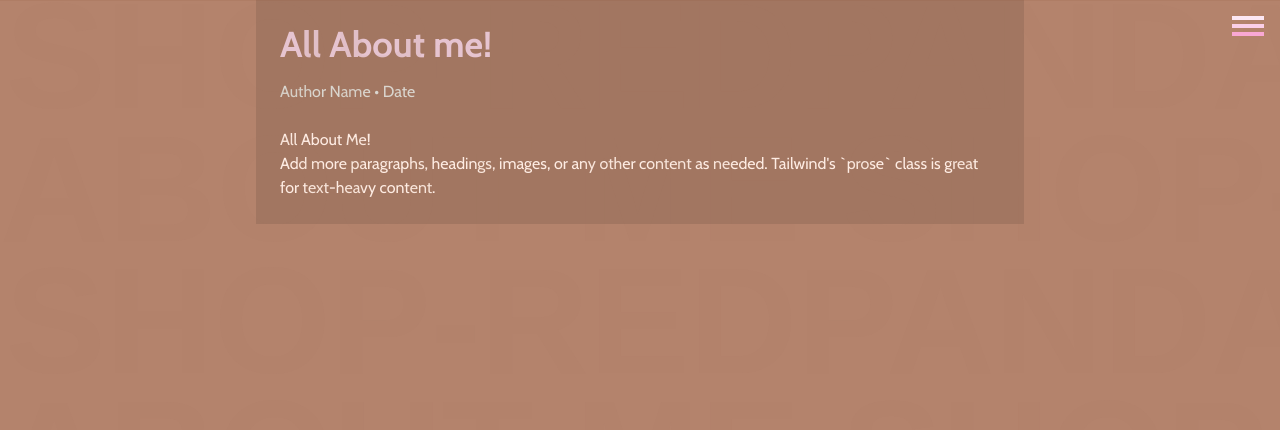
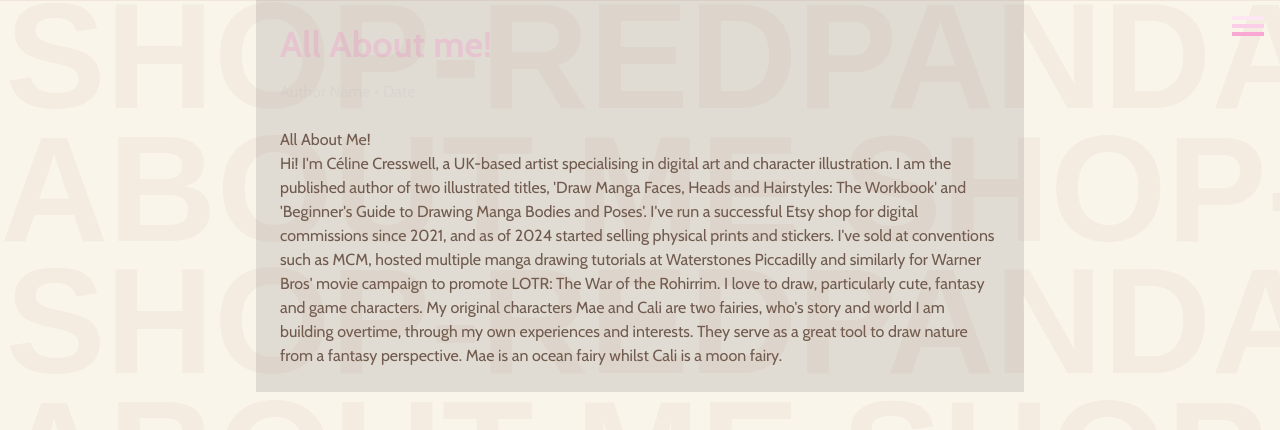
Before and after one commit to AnarresNative/shop-redpanda, a Next.js app in the folder shop-redpanda/: page /about in a window 1280 px wide. Shown: the top 430 px of the page. Built offline with nearby package versions, Linux system fonts and the light colour scheme; a web font is replaced by a local one.

Commit message:
Updated about me and footer

```diff
--- a/shop-redpanda/app/about/page.tsx
+++ b/shop-redpanda/app/about/page.tsx
@@ -15,10 +15,13 @@ const Post = () => {
           <p>
             All About Me!
           </p>
-          <p>
-            Add more paragraphs, headings, images, or any other content as needed. Tailwind&apos;s `prose` class is great for
-            text-heavy content.
-          </p>
+            <p>
+            Hi! I&apos;m Céline Cresswell, a UK-based artist specialising in digital art and character illustration. I am the published author of two illustrated titles, &apos;Draw Manga Faces, Heads and Hairstyles: The Workbook&apos; and &apos;Beginner&apos;s Guide to Drawing Manga Bodies and Poses&apos;. I&apos;ve run a successful Etsy shop for digital commissions since 2021, and as of 2024 started selling physical prints and stickers. I&apos;ve sold at conventions such as MCM, hosted multiple manga drawing tutorials at Waterstones Piccadilly and similarly for Warner Bros&apos; movie campaign to promote LOTR: The War of the Rohirrim.
+
+      I love to draw, particularly cute, fantasy and game characters.
+
+      My original characters Mae and Cali are two fairies, who&apos;s story and world I am building overtime, through my own experiences and interests. They serve as a great tool to draw nature from a fantasy perspective. Mae is an ocean fairy whilst Cali is a moon fairy.
+            </p>
         </div>
       </div>
     </div>
--- a/shop-redpanda/app/globals.css
+++ b/shop-redpanda/app/globals.css
@@ -5,8 +5,8 @@
 @tailwind utilities;
 
 :root {
-  --background: #b4836c;
-  --foreground: #feece3;
+  --background: #faf5eb;
+  --foreground: #705a4e;
   --pc-width: calc(100vw - 10px)
 }
 
--- a/shop-redpanda/components/footer.tsx
+++ b/shop-redpanda/components/footer.tsx
@@ -12,7 +12,7 @@ export default function Srfooter() {
               >
               <Image src="/images/Etsy.png" alt="Etsy Logo" className="w-6 h-6 transition-opacity duration-100 hover:opacity-60" width={500} height={500}/>
             </a>
-            Insert email here
+            shopredpandaillustrations@gmail.com
     </footer>
     );
   }
```
